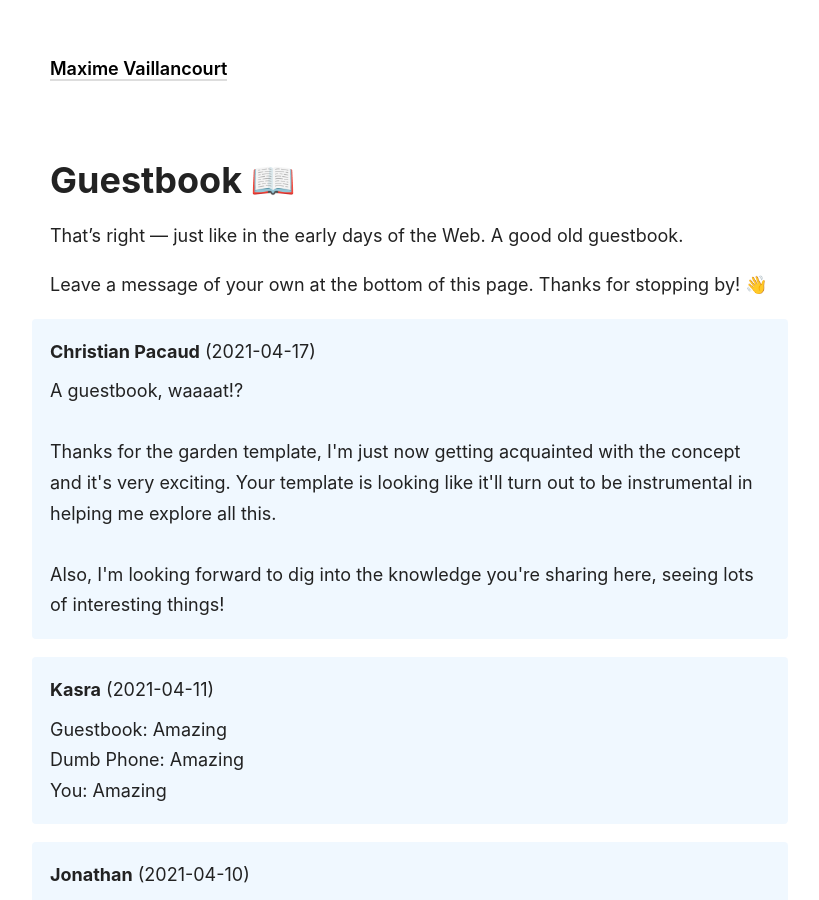
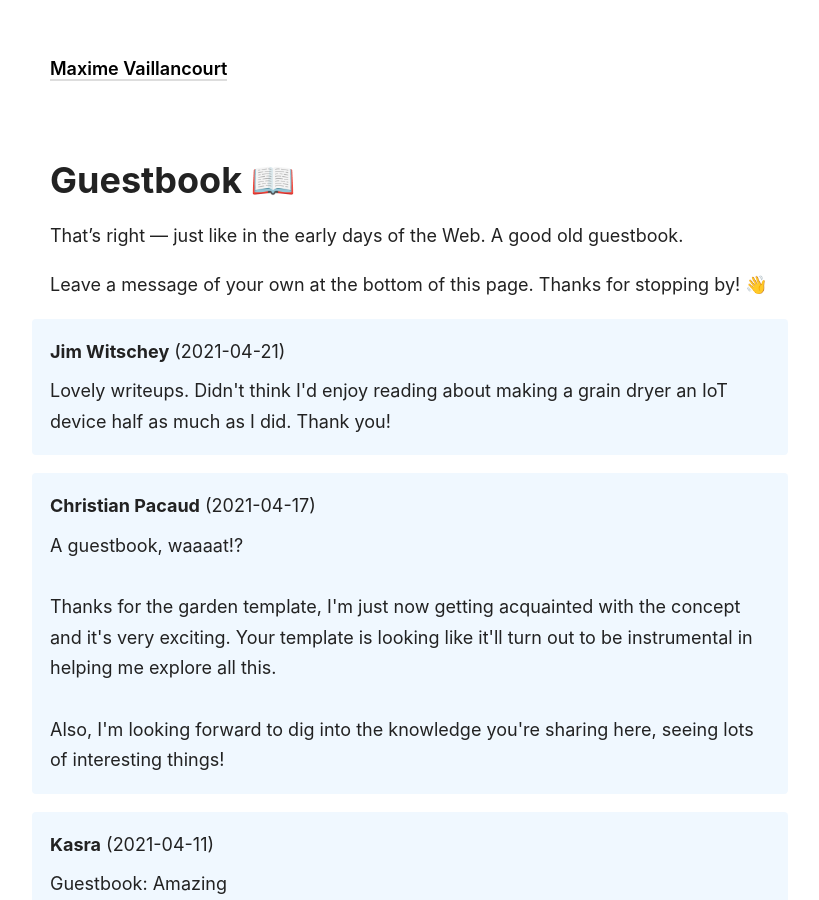
Before and after one commit to maximevaillancourt/maximevaillancourt.github.io, a Jekyll site: the page built from _pages/guestbook.md, in a window 1280 px wide and 900 px high. Shown: the whole window, without its empty margins (230-1049 px from the left). Built offline with Jekyll 4.4.1, drawn with Linux system fonts in a browser that asks for light colours.

Commit message:
Update guestbook messages from Netlify Forms API

```diff
--- a/_data/guestbook_messages.yml
+++ b/_data/guestbook_messages.yml
@@ -142,3 +142,8 @@
     is looking like it&#39;ll turn out to be instrumental in helping me explore all
     this. \r\n\r\nAlso, I&#39;m looking forward to dig into the knowledge you&#39;re
     sharing here, seeing lots of interesting things!"
+- netlify_submission_id: 60800e47bd9859eb41b1253b
+  author: Jim Witschey
+  timestamp: '2021-04-21T11:36:39+00:00'
+  body: Lovely writeups. Didn&#39;t think I&#39;d enjoy reading about making a grain
+    dryer an IoT device half as much as I did. Thank you!
```
